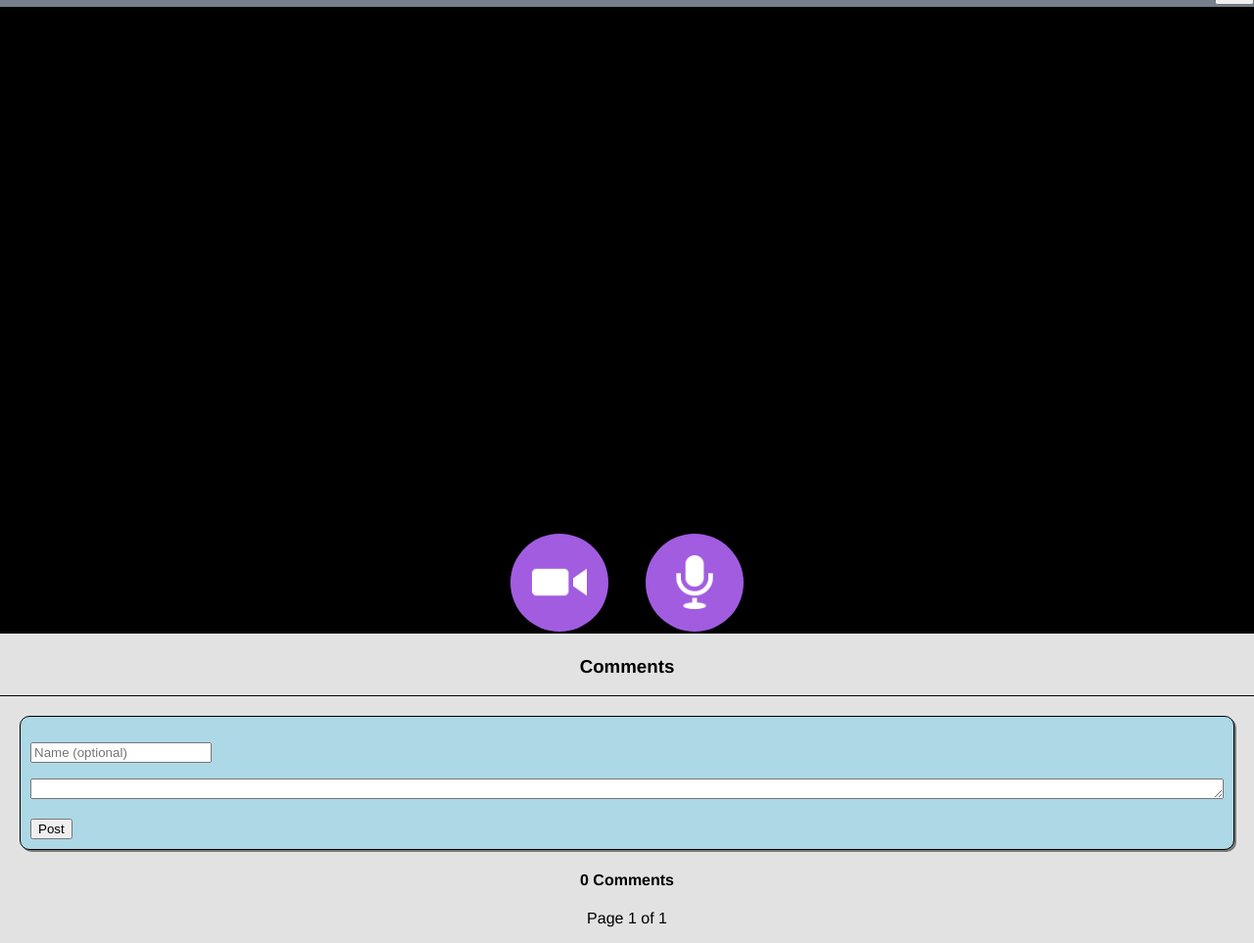
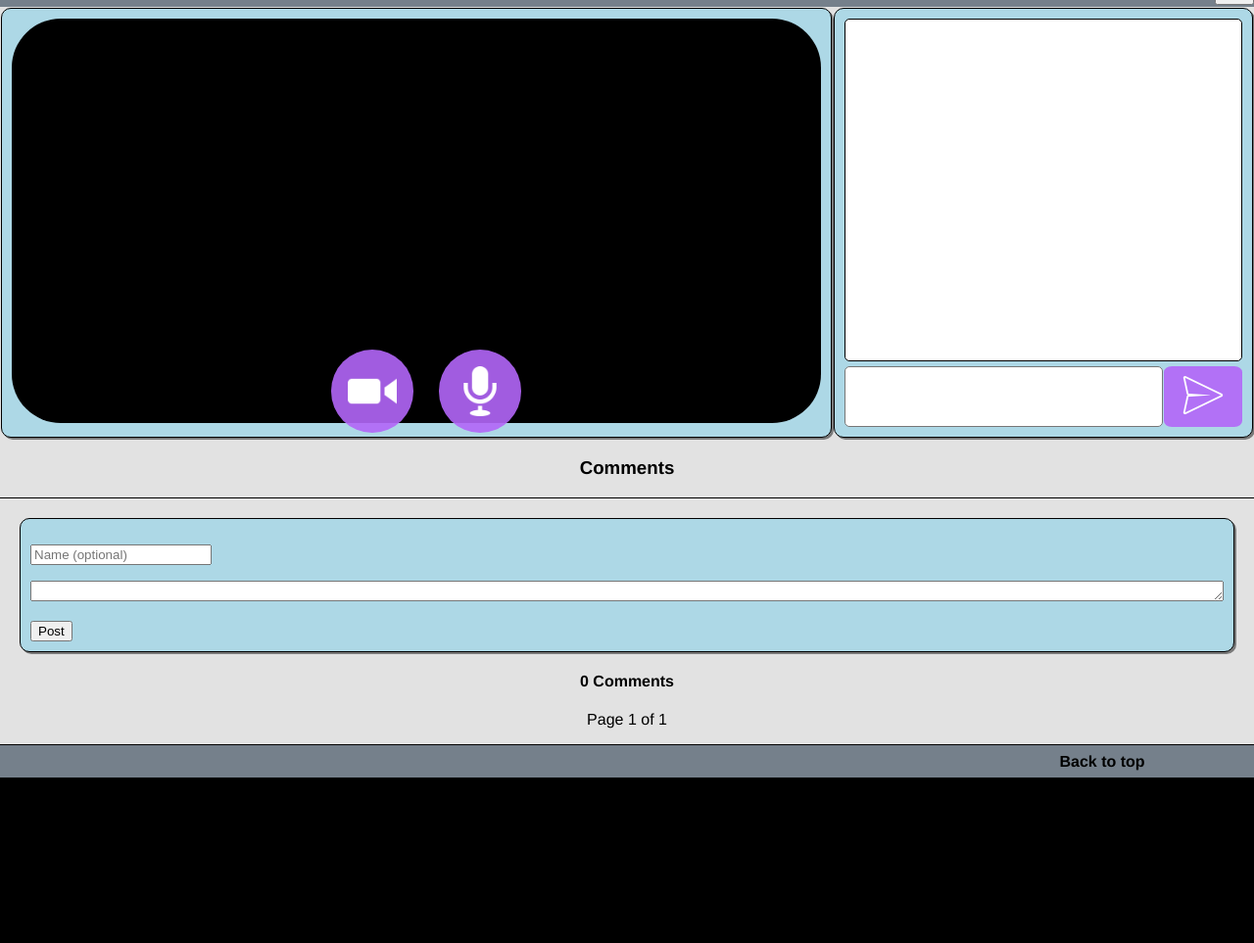
Before and after one commit to cooper-david-a/archive.daveisthebest.com, a Django app: template live_chat_webRTC/templates/live_chat_webRTC/room.html in a window 1280 px wide. Shown: the part 30-993 px from the top of the page at 98% size. After the commit the page ends 824 px from the top, so only its background shows below. Run offline with Django 3.2, Linux system fonts and the light colour scheme; the template is opened without the code that fills it, so the values that code supplies are empty; parts of the project's set-up code (start-up, migrations or seed data) failed here and were passed over.

Commit message:
going live with live chat

```diff
--- a/live_chat_webRTC/templates/live_chat_webRTC/room.html
+++ b/live_chat_webRTC/templates/live_chat_webRTC/room.html
@@ -16,6 +16,7 @@
 
 {% block content %}
     <div id="live-chat-container">
+        <div id="video-container">
             <div id="videos">
                 <video class="video-player" id="user-2" autoplay playsinline></video>
                 <video class="video-player" id="user-1" autoplay playsinline muted></video>
@@ -31,4 +32,13 @@
                 </div>
             </div>
         </div>
+        <div id="chat-window">
+            <div id = "chat-text">
+            </div>
+            <textarea id="chat-input"></textarea>
+            <div id="post-chat-btn">
+                <img src="{% static 'live_chat_webRTC/send.png' %}"/>
+            </div>
+        </div>
+    </div>
 {% endblock content %}
--- a/static/live_chat_webRTC/room.css
+++ b/static/live_chat_webRTC/room.css
@@ -1,5 +1,18 @@
-#live-chat-container{
+#live-chat-container {
+    display: flex;
+}
+
+#video-container{
     position: relative;
+    border: solid black 1px;
+    margin: 1px;
+    text-align: center;
+    border: black solid 1px;
+    border-radius: 10px;
+    box-shadow: 2px 2px rgb(122, 122, 122);
+    padding: 10px;
+    background-color: lightblue;
+    width: 100%;
 }
 
 #videos {
@@ -11,6 +24,7 @@
     width: 100%;
     max-height: 90vh;
     object-fit: contain;
+    border-radius: 50px;
 }
 
 #user-2 {
@@ -58,6 +72,57 @@
     height: 75%;
 }
 
-#leave-btn {
-    background-color: rgb(255,80,80,1);
+#chat-window {
+    display: grid;
+    grid-template: 85% 15% / 80% 20%;
+    margin: 1px;
+    border: black solid 1px;
+    border-radius: 10px;
+    box-shadow: 2px 2px rgb(122, 122, 122);
+    padding: 10px;
+    background-color: lightblue;
+    width: 50%;
 }
+
+#chat-text {
+    grid-area: 1 / 1 / span 1 / span 2;
+    background-color: white;
+    border: black solid 1px;
+    border-radius: 5px;
+    margin-bottom: 5px;
+}
+
+#chat-text .me {
+    width: 100%;
+    text-align: right;
+    padding-left: 25%;
+}
+
+#chat-text .you {
+    width: 100%;
+    text-align: left;
+    padding-right: 25%;
+}
+
+#chat-input {
+    grid-area: 2 / 1 / span 1 / span 1;
+    border-radius: 5px;
+    resize: none;
+    width: 100%;
+    height: 100%;
+}
+
+#post-chat-btn {
+    grid-area: 2 / 2 / span 1 / span 1;
+    display: flex;
+    justify-content: center;
+    align-items: center;
+    background-color: rgb(179,102,249,.9);
+    margin-left: 1px;
+    border-radius: 10%;
+}
+
+#post-chat-btn img {
+    padding: 10%;
+    width: 75%;
+}
```
Also changed, not shown: DaveIsTheBest_base/templates/DaveIsTheBest_base/home.html (+7 -0 lines), live_chat_webRTC/static/live_chat_webRTC/room.css (+68 -3 lines), live_chat_webRTC/static/live_chat_webRTC/room.js (+54 -23 lines), static/live_chat_webRTC/room.js (+54 -23 lines), DaveIsTheBest_base/static/DaveIsTheBest_base/live_chat.png (added), live_chat_webRTC/static/live_chat_webRTC/send.png (added), static/DaveIsTheBest_base/live_chat.png (added), static/live_chat_webRTC/send.png (added). Lines whose indentation alone changed are shown as unchanged.
